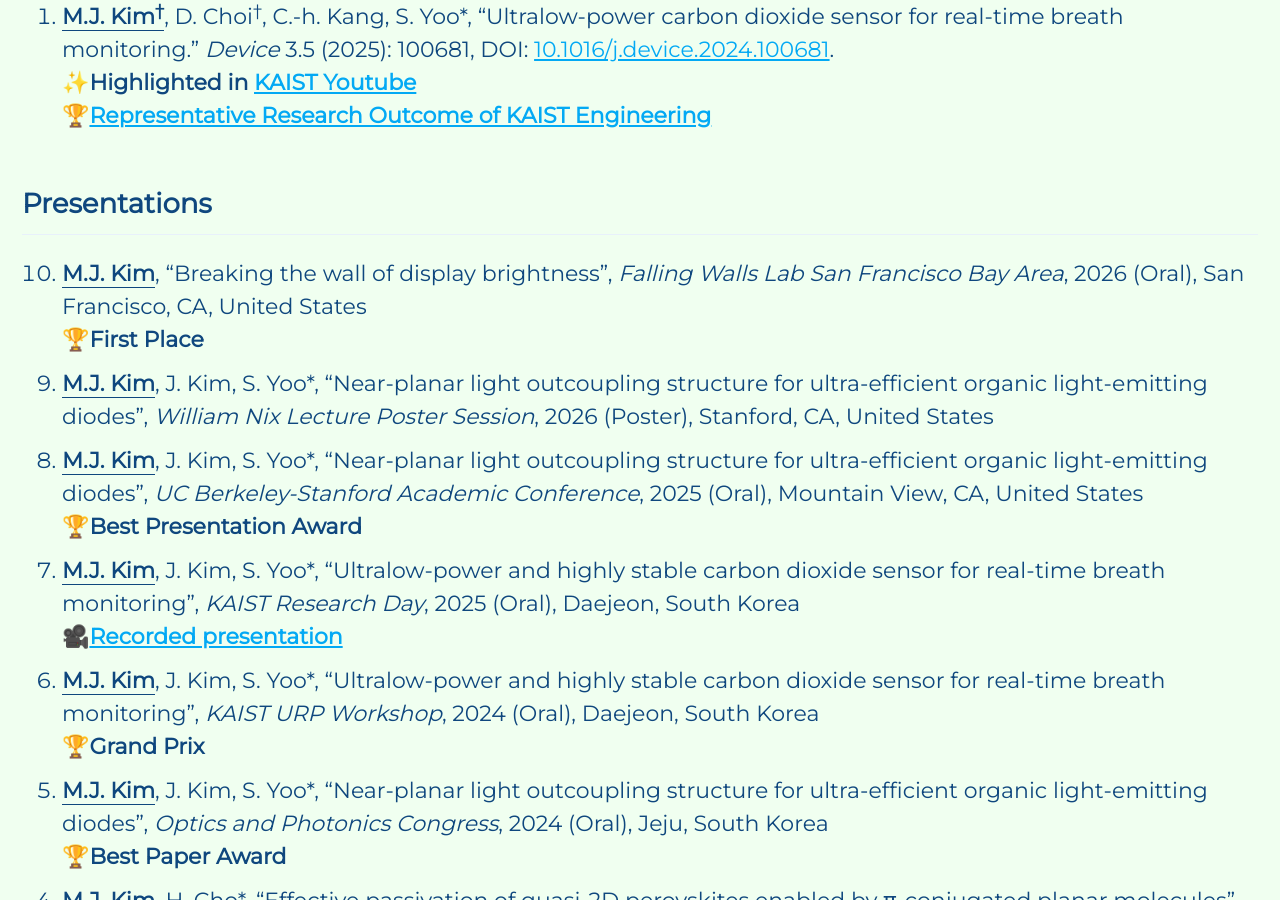
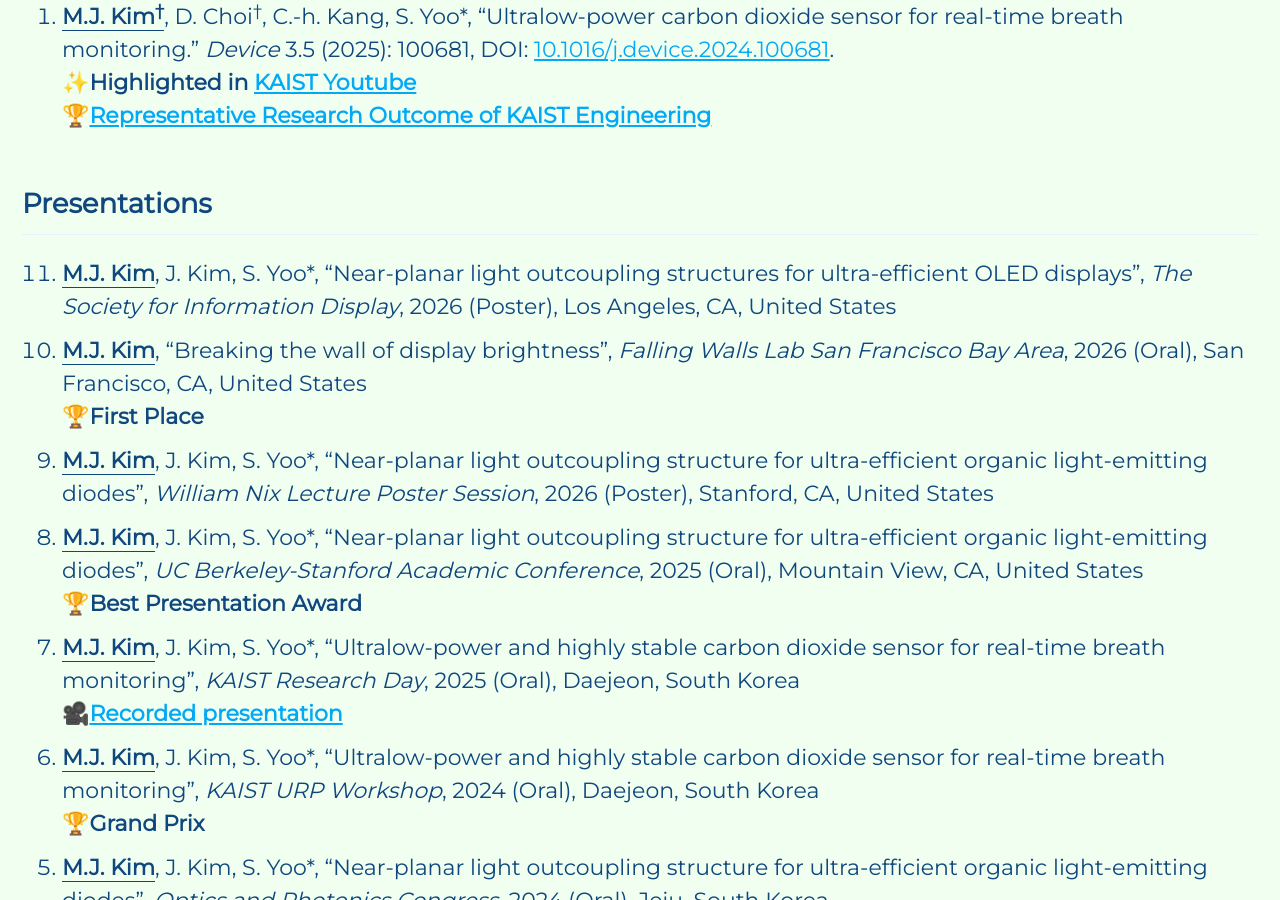
Before and after one commit to mj3259/mj3259.github.io, a Jekyll site: the page built from _pages/projects.md, in a window 1280 px wide and 900 px high, scrolled down 692 px. Built offline with Jekyll 4.4.1, drawn with Linux system fonts in a browser that asks for light colours; cached includes are drawn as plain includes.

Commit message:
Update projects.md

```diff
--- a/_pages/projects.md
+++ b/_pages/projects.md
@@ -47,6 +47,7 @@ feature_row1:
 
 
 ## Presentations
+1. **<u>M.J. Kim</u>**, J. Kim, S. Yoo*, "Near-planar light outcoupling structures for ultra-efficient OLED displays", _The Society for Information Display_, 2026 (Poster), Los Angeles, CA, United States
 1. **<u>M.J. Kim</u>**, "Breaking the wall of display brightness", _Falling Walls Lab San Francisco Bay Area_, 2026 (Oral), San Francisco, CA, United States
 🏆__First Place__
 1. **<u>M.J. Kim</u>**, J. Kim, S. Yoo*, "Near-planar light outcoupling structure for ultra-efficient organic light-emitting diodes", _William Nix Lecture Poster Session_, 2026 (Poster), Stanford, CA, United States
```
